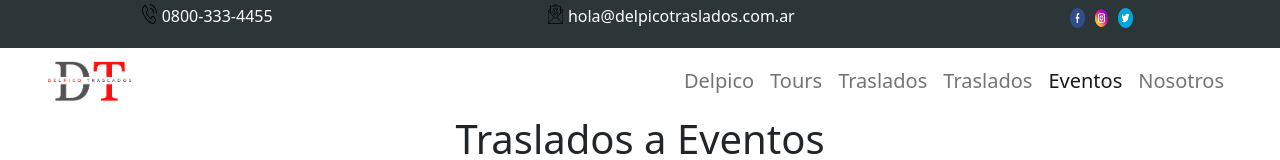
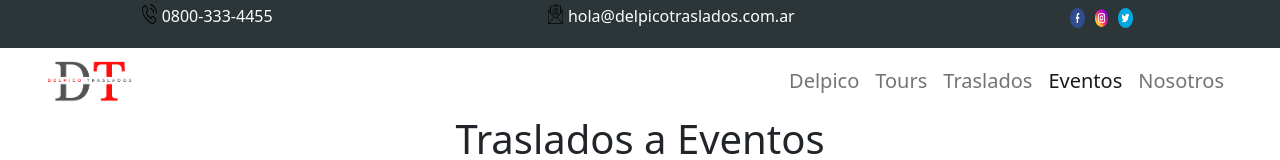
Before and after one commit to matimzauno/repo_3, a website: page pages/eventos.html in a window 1280 px wide. Shown: the top 160 px of the page. Drawn offline with nearby package versions, Linux system fonts and the light colour scheme.

Commit message:
Actualizacion Eventos

```diff
--- a/pages/eventos.html
+++ b/pages/eventos.html
@@ -47,9 +47,6 @@
                 </li>
                 <li class="nav-item">
                   <a class="nav-link" href="/pages/tours.html">Tours</a>
-                </li>
-                <li class="nav-item">
-                  <a class="nav-link" href="/pages/traslados.html">Traslados</a>
                 </li>
                 <li class="nav-item">
                   <a class="nav-link" href="/pages/traslados.html">Traslados</a>
```
